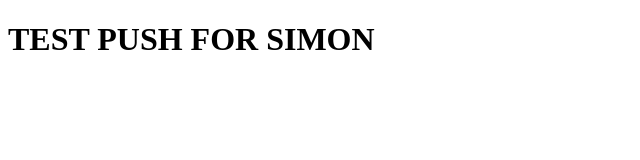
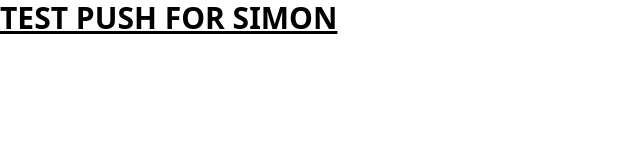
Before and after one commit to SimonFinnigan/weather-app-collab, a website: page index.html in a window 1280 px wide. Shown: the whole page, without its empty margins (0-640 px from the left). Drawn offline with Linux system fonts and the light colour scheme.

Commit message:
tailwind installed

```diff
--- a/index.html
+++ b/index.html
@@ -4,11 +4,12 @@
     <meta charset="UTF-8">
     <meta http-equiv="X-UA-Compatible" content="IE=edge">
     <meta name="viewport" content="width=device-width, initial-scale=1.0">
+    <link href="/dist/output.css" rel="stylesheet">
     <script src="main.js"></script>
     <link rel="stylesheet" href="styles.css">
     <title>Document</title>
 </head>
 <body>
-    <h1>TEST PUSH FOR SIMON</h1>
+    <h1 class="text-3xl font-bold underline">TEST PUSH FOR SIMON</h1>
 </body>
 </html>
--- /dev/null
+++ b/package.json
@@ -0,0 +1,5 @@
+{
+  "devDependencies": {
+    "tailwindcss": "^3.3.2"
+  }
+}
--- a/styles.css
+++ b/styles.css
@@ -0,0 +1,3 @@
+@tailwind base;
+@tailwind components;
+@tailwind utilities;
--- /dev/null
+++ b/tailwind.config.js
@@ -0,0 +1,8 @@
+/** @type {import('tailwindcss').Config} */
+module.exports = {
+  content: ["./index.html"],
+  theme: {
+    extend: {},
+  },
+  plugins: [],
+}
```
Also changed, not shown: dist/output.css (added), 1 other file.
